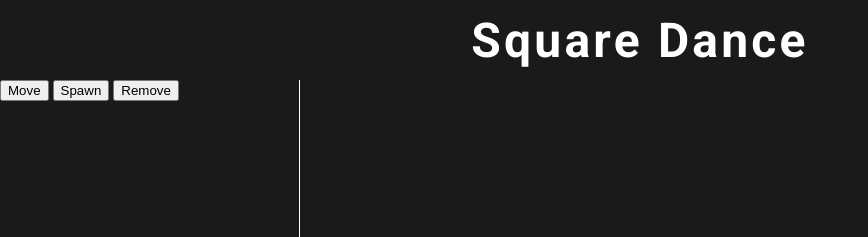
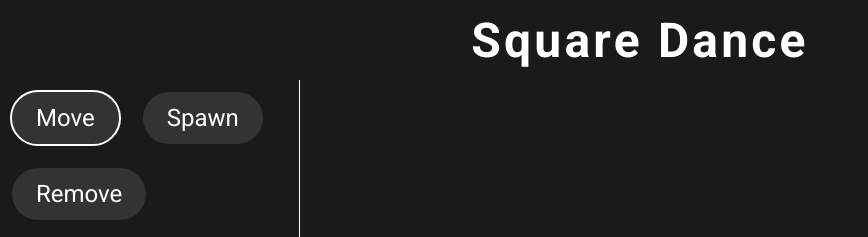
Before and after one commit to pedeEli/Square-Dance, a website built with Vite: page index.html in a window 1280 px wide. Both pictures are taken after a click on the button "Move". Shown: the top 237 px of the page, without its empty margins (0-868 px from the left). Built offline with nearby package versions, Linux system fonts and the light colour scheme.

Commit message:
added animated buttons

```diff
--- a/index.html
+++ b/index.html
@@ -9,10 +9,7 @@
 </head>
 <body>
     <h1 class="heading">Square Dance</h1>
-    <section class="controls">
-        <button data-move>Move</button>
-        <button data-spawn>Spawn</button>
-        <button data-remove>Remove</button>
+    <section class="controls" data-controls>
     </section>
     <section class="square-dance">
         <div class="grid" data-grid></div>
--- a/src/main.ts
+++ b/src/main.ts
@@ -2,6 +2,7 @@ import './styles/main.css'
 import './styles/domino.css'
 import './styles/grid.css'
 import './styles/orangeBox.css'
+import './styles/btn.css'
 
 import {drawGrid} from './ts/grid/index'
 import {animateMove} from './ts/grid/dominoMove'
@@ -10,16 +11,19 @@ import {animateRemoveBlocking} from './ts/grid/dominoRemoveBlocking'
 
 drawGrid()
 
+import {createButton} from './ts/btn'
 
-const moveButton = document.querySelector('[data-move]')!
+const controls = document.querySelector('[data-controls]')!
+const moveButton = createButton('Move')
+const spawnButton = createButton('Spawn')
+const removeButton = createButton('Remove')
 moveButton.addEventListener('click', () => {
     animateMove()
 })
-const spawnButton = document.querySelector('[data-spawn]')!
 spawnButton.addEventListener('click', () => {
     animateSpawn()
 })
-const removeButton = document.querySelector('[data-remove]')!
 removeButton.addEventListener('click', () => {
     animateRemoveBlocking()
 })
+controls.append(moveButton, spawnButton, removeButton)
--- /dev/null
+++ b/src/styles/btn.css
@@ -0,0 +1,54 @@
+.btn {
+    all: unset;
+    font-size: 1.5rem;
+    margin: .5em;
+    padding: .5em 1em;
+    background-color: hsl(var(--btn-clr));
+    border-radius: 100vh;
+    cursor: pointer;
+    position: relative;
+    overflow: hidden;
+    transition: filter 200ms ease;
+}
+.btn.green {
+    background-color: hsl(var(--down-clr));
+}
+.btn.blue {
+    background-color: hsl(var(--up-clr));
+}
+.btn:hover {
+    filter: brightness(1.2);
+}
+.btn:focus {
+    outline: 2px solid white;
+}
+
+.btn span {
+    position: relative;
+    z-index: 1;
+}
+
+.btn div {
+    content: "";
+    position: absolute;
+    top: var(--y);
+    left: var(--x);
+    width: var(--size);
+    height: var(--size);
+    background-color: white;
+    border-radius: 50%;
+    z-index: 0;
+    transform-origin: center;
+    animation: expand 800ms ease-out forwards;
+}
+
+@keyframes expand {
+    0% {
+        transform: translate(-50%, -50%) scale(0%);
+        opacity: 0.3;
+    }
+    100% {
+        transform: translate(-50%, -50%) scale(100%);
+        opacity: 0;
+    }
+}
--- a/src/styles/main.css
+++ b/src/styles/main.css
@@ -2,6 +2,7 @@
 
 *, *::after, *::before {
     box-sizing: border-box;
+    user-select: none;
 }
 
 :root {
@@ -15,6 +16,8 @@
     --left-clr: 60 70% 55%;
     --right-clr: 0 60% 40%;
     --orange-clr: 32 80% 50%;
+
+    --btn-clr: 0 0% 20%;
 }
 
 body {
@@ -41,5 +44,4 @@ body {
     display: flex;
     align-items: center;
     justify-content: center;
-    user-select: none;
 }
--- /dev/null
+++ b/src/ts/btn.ts
@@ -0,0 +1,33 @@
+
+
+const createButton = (str: string) => {
+    const btn = document.createElement('button')
+    const span = document.createElement('span')
+    span.append(str)
+    btn.append(span)
+    btn.classList.add('btn')
+    btn.addEventListener('click', event => {
+        const {width, height, x, y} = btn.getBoundingClientRect()
+        animateClick(Math.max(width, height) * 2, event.x - x, event.y - y, btn)
+    })
+    btn.addEventListener('keydown', event => {
+        if (event.key !== 'Enter') return
+        const {width, height, x, y} = btn.getBoundingClientRect()
+        animateClick(Math.max(width, height) * 2, width / 2, height / 2, btn)
+    })
+    return btn
+}
+
+const animateClick = (size: number, x: number, y: number, btn: Element) => {
+    const div = document.createElement('div')
+    btn.append(div)
+    btn.classList.add('clicked')
+    div.style.setProperty('--x', `${x}px`)
+    div.style.setProperty('--y', `${y}px`)
+    div.style.setProperty('--size', `${size}px`)
+    div.addEventListener('animationend', () => div.remove(), {once: true})
+}
+
+export {
+    createButton
+}
```
